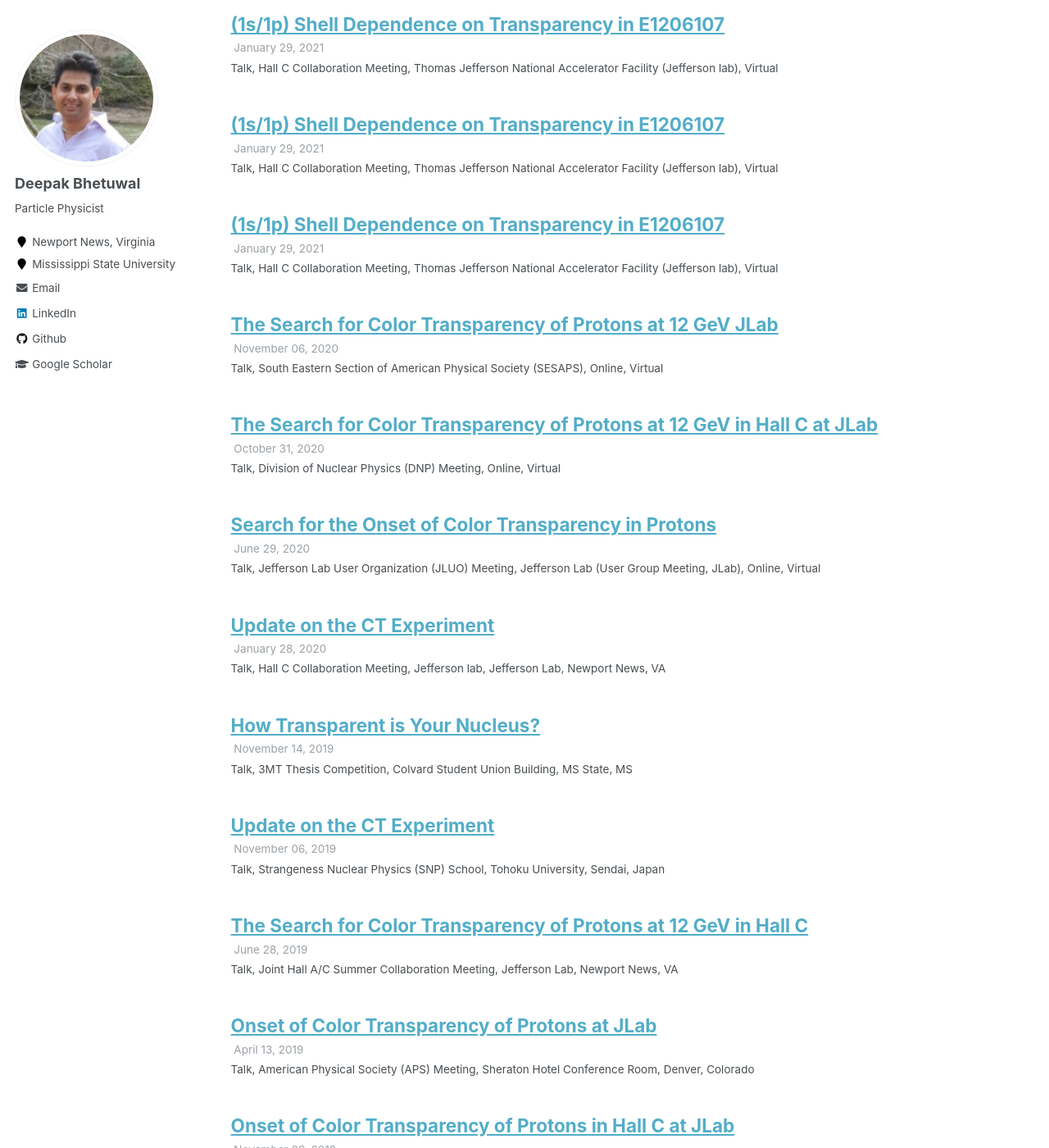
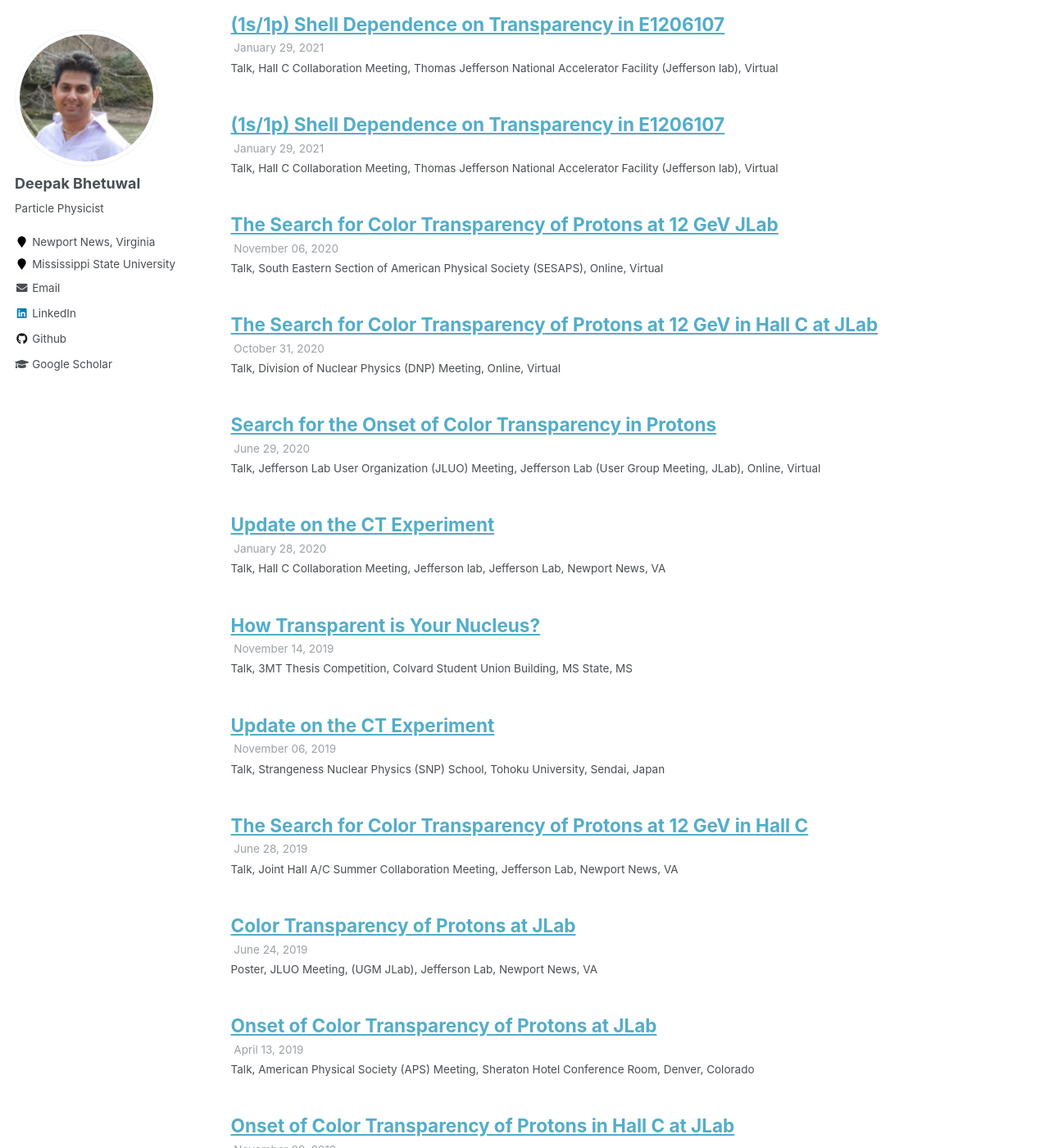
Before and after one commit to dkb208/dkb208.github.io, a Jekyll site: the page built from _pages/talks.html, in a window 1280 px wide and 1400 px high, scrolled down 786 px. Shown: the whole window at 82% size. Built offline with Jekyll 4.4.1, drawn with Linux system fonts in a browser that asks for light colours.

Commit message:
Update 2021-01-12.md

```diff
--- a/_talks/2021-01-12.md
+++ b/_talks/2021-01-12.md
@@ -1,9 +1,9 @@
 ---
-title: "(1s/1p) Shell Dependence on Transparency in E1206107"
+title: "Color Transparency of Protons at JLab"
 collection: talks
-type: "Talk, Hall C Collaboration Meeting"
-permalink: /talks/2014-03-01-talk-3
-venue: "Thomas Jefferson National Accelerator Facility (Jefferson lab)"
-date: 2021-01-29
-location: "Virtual"
+type: "Poster, JLUO Meeting, (UGM JLab)"
+permalink: /talks/2021-01-12
+venue: "Jefferson Lab"
+date: 2019-06-24
+location: "Newport News, VA"
 ---
```
